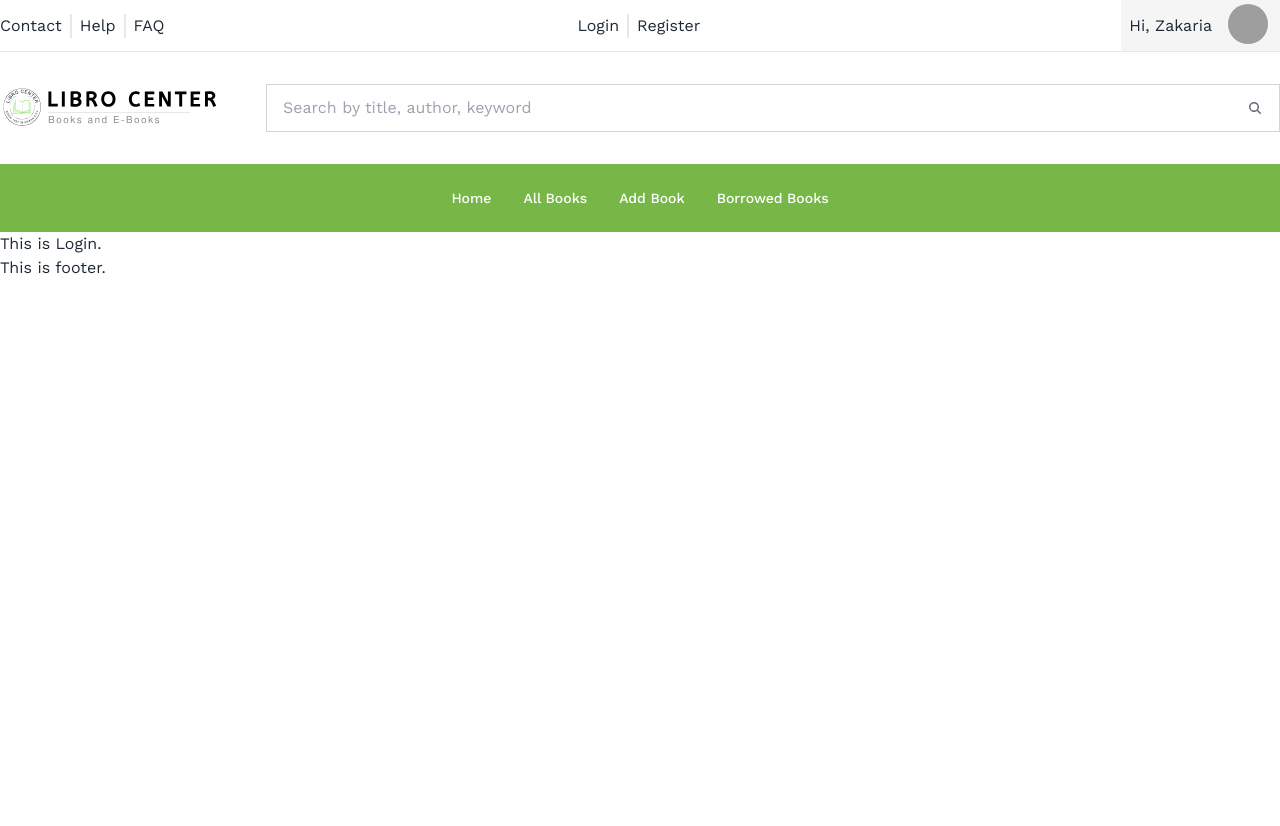
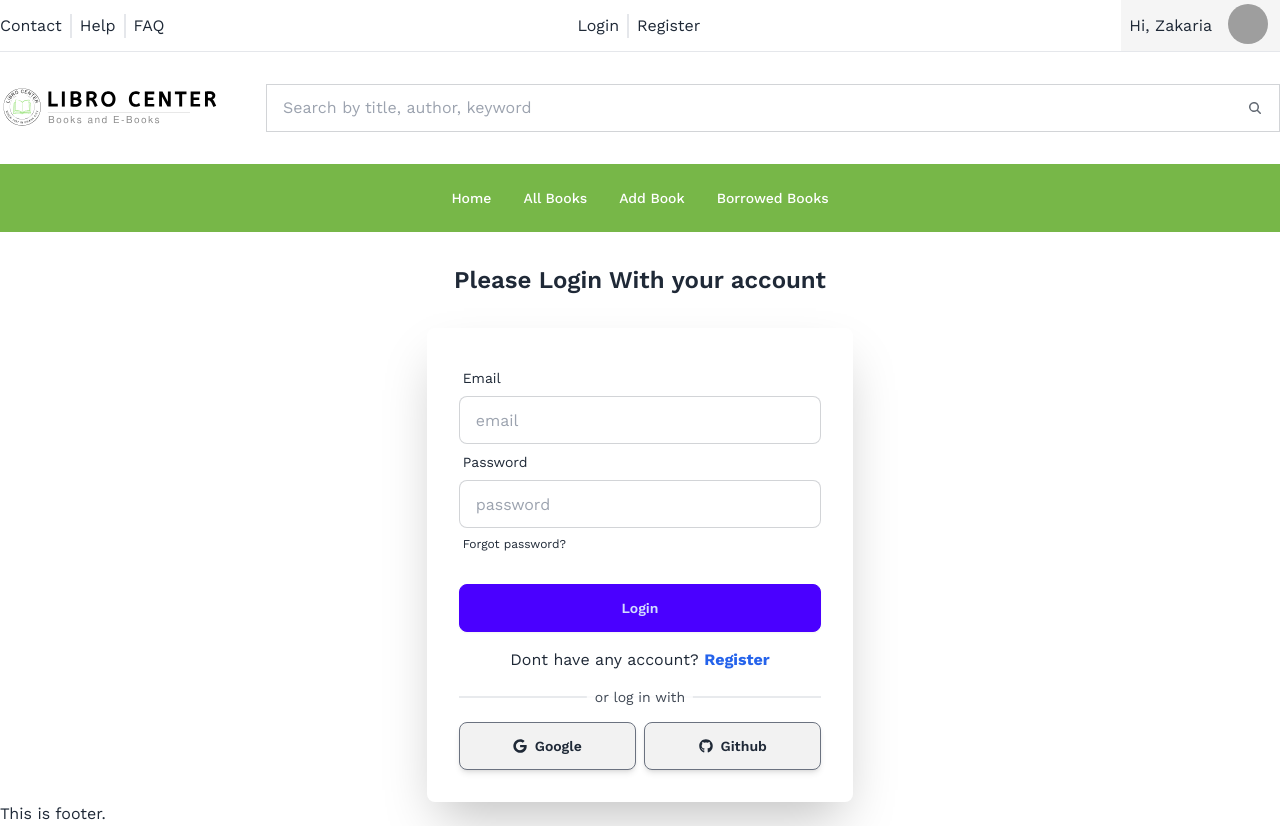
Before and after one commit to ZakariaBinMoti/libro-center-a-library-management-system-MERN, a React (Vite) app: page /login in a window 1280 px wide. Before the commit the page ends 800 px from the top, so only its background shows below. Built offline with nearby package versions, Linux system fonts and the light colour scheme; grey boxes are pictures that could not be loaded.

Commit message:
login and register page created

```diff
--- a/package.json
+++ b/package.json
@@ -14,6 +14,7 @@
     "match-sorter": "^6.3.4",
     "react": "^18.2.0",
     "react-dom": "^18.2.0",
+    "react-icons": "^5.2.1",
     "react-router-dom": "^6.23.1",
     "sort-by": "^1.2.0"
   },
--- a/src/pages/Login.jsx
+++ b/src/pages/Login.jsx
@@ -1,11 +1,147 @@
+import { Link, } from "react-router-dom";
+import { FaGoogle, FaGithub } from "react-icons/fa6";
 
+// import { Helmet } from "react-helmet-async";
 
 const Login = () => {
-    return (
-        <div>
-            This is Login.
+//   const { signIn, googleLogIn, githubLogIn } = useContext(AuthContext);
+//   const location = useLocation();
+//   const navigate = useNavigate();
+
+//   const handleLogin = (e) => {
+//     e.preventDefault();
+//     const form = new FormData(e.currentTarget);
+//     const email = form.get("email");
+//     const password = form.get("password");
+//     signIn(email, password)
+//       .then((result) => {
+//         console.log(result);
+//         if (result.user) {
+//           Swal.fire({
+//             title: "Success!",
+//             text: "Login Successful",
+//             icon: "success",
+//           }).then(() => {
+//             navigate(location?.state ? location.state : "/");
+//           });
+//         }
+//       })
+//       .catch((error) => {
+//         if (error.code && error.code.startsWith("auth/")) {
+//           // Extract and display the error message
+//           Swal.fire({
+//             title: "Error!",
+//             text: `${error.message}`,
+//             icon: "error",
+//           });
+//         } else {
+//           // If it's not a Firebase error, you can display the error object
+//           Swal.fire({
+//             title: "Error!",
+//             text: `${error}`,
+//             icon: "error",
+//           });
+//         }
+//       });
+//   };
+
+//   const from = location?.state || "/";
+//   const handleSocialLogin = (socialProvider) => {
+//     socialProvider().then((result) => {
+//       if (result.user) {
+//         navigate(from);
+//       }
+//     });
+//   };
+
+  // const handleGoogle = () => {
+  //   console.log("goole click");
+  //   googleSignIn()
+  //   .then(result =>{
+  //     console.log(result);
+  //   }).catch(error=>{
+  //     console.log(error);
+  //   });
+  // };
+
+  return (
+    <div>
+      {/* <Helmet>
+        <title>Login | Radiant Artistry</title>
+      </Helmet> */}
+      <div>
+        <h1 className="text-2xl font-semibold text-center my-8">
+          Please Login With your account
+        </h1>
+      </div>
+      <div className="lg:w-1/3 mx-4 md:w-1/2 md:mx-auto lg:mx-auto shadow-2xl p-4 lg:p-8 rounded-lg">
+        <form>
+          <div className="form-control">
+            <label className="label">
+              <span className="label-text">Email</span>
+            </label>
+            <input
+              type="email"
+              placeholder="email"
+              name="email"
+              className="input input-bordered"
+              required
+            />
+          </div>
+          <div className="form-control">
+            <label className="label">
+              <span className="label-text">Password</span>
+            </label>
+            <input
+              type="password"
+              name="password"
+              placeholder="password"
+              className="input input-bordered"
+              required
+            />
+            <label className="label">
+              <a href="#" className="label-text-alt link link-hover">
+                Forgot password?
+              </a>
+            </label>
+          </div>
+          <div className="form-control mt-6">
+            <button className="btn btn-primary">Login</button>
+          </div>
+        </form>
+
+        <div className="flex items-center justify-center  mt-4">
+          <p>
+            Dont have any account?{" "}
+            <span className="text-blue-600 font-bold">
+              {" "}
+              <Link to="/register">Register</Link>
+            </span>{" "}
+          </p>
         </div>
-    );
+        <div className="relative my-6">
+          <hr className="border border-gray-300 opacity-50" />
+          <p className="text-sm absolute top-1/2 left-1/2 px-2 opacity-85 bg-white -translate-y-1/2 -translate-x-1/2 z-50">
+            or log in with
+          </p>
+        </div>
+        <div className="grid grid-cols-2 gap-2">
+          <button
+            className="btn w-full border border-gray-500 shadow-md"
+          >
+            {" "}
+            <FaGoogle></FaGoogle> Google
+          </button>
+          <button
+            className="btn w-full border-gray-500 shadow-md"
+          >
+            {" "}
+            <FaGithub></FaGithub> Github
+          </button>
+        </div>
+      </div>
+    </div>
+  );
 };
 
 export default Login;
--- a/src/pages/Register.jsx
+++ b/src/pages/Register.jsx
@@ -1,10 +1,88 @@
+import { Link } from "react-router-dom";
 
 
 const Register = () => {
     return (
         <div>
-            This is register.
+      {/* <Helmet>
+        <title>Register | Radiant Artistry</title>
+      </Helmet> */}
+      <div>
+        <h1 className="text-2xl font-semibold text-center my-8">
+          Please Register your account
+        </h1>
+      </div>
+      <div className="lg:w-1/3 md:w-1/2 mx-5 md:mx-auto lg:mx-auto shadow-2xl p-8 rounded-lg">
+        <form>
+          <div className="form-control">
+            <label className="label">
+              <span className="label-text">Name</span>
+            </label>
+            <input
+              type="text"
+              placeholder="Name"
+              name="name"
+              className="input input-bordered"
+              required
+            />
+          </div>
+          <div className="form-control">
+            <label className="label">
+              <span className="label-text">Email</span>
+            </label>
+            <input
+              type="email"
+              placeholder="email"
+              name="email"
+              className="input input-bordered"
+              required
+            />
+          </div>
+          <div className="form-control">
+            <label className="label">
+              <span className="label-text">Photo URL</span>
+            </label>
+            <input
+              type="text"
+              placeholder="Photo URL"
+              name="photo"
+              className="input input-bordered"
+              required
+            />
+          </div>
+          <div className="form-control">
+            <label className="label">
+              <span className="label-text">Password</span>
+            </label>
+            <input
+              type="password"
+              name="password"
+              placeholder="password"
+              className="input input-bordered"
+              required
+            />
+            <label className="label">
+              <a href="#" className="label-text-alt link link-hover">
+                Forgot password?
+              </a>
+            </label>
+          </div>
+          <div className="form-control mt-6">
+            <button className="btn btn-primary">Register</button>
+          </div>
+        </form>
+
+        <div className="flex items-center justify-center  mt-4">
+          <p>
+            Already have an account?{" "}
+            <span className="text-blue-600 font-bold">
+              {" "}
+              <Link to="/login">Login</Link>
+            </span>{" "}
+          </p>
         </div>
+      </div>
+    </div>
     );
 };
 
```
Also changed, not shown: 1 other file (tests, documents, lock files or other folders).
